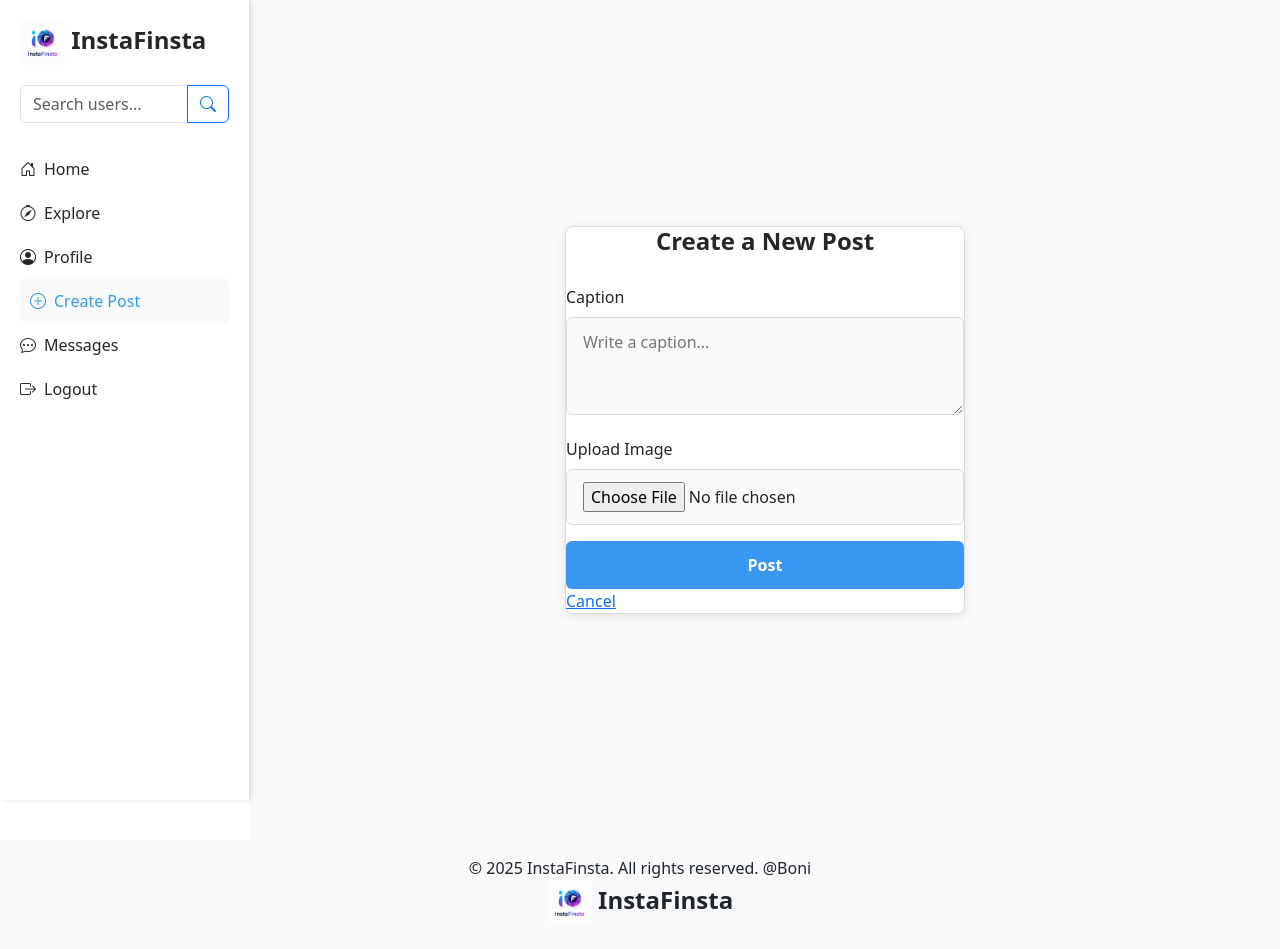
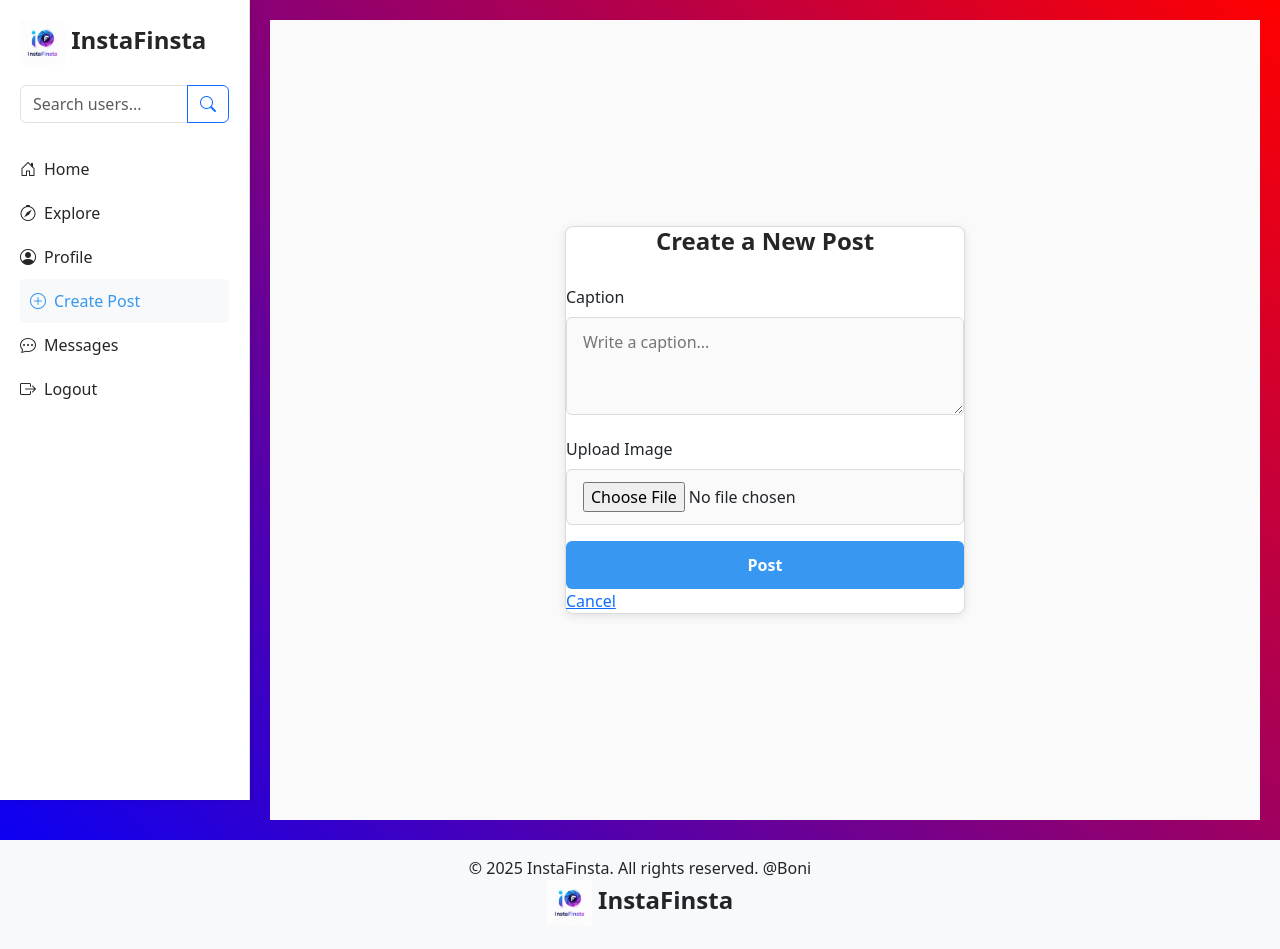
Before and after one commit to 1155-boni/network, a Django app: page /post/ in a window 1280 px wide. Run offline with Django 5.2, Linux system fonts and the light colour scheme; the visitor is signed in with stand-in values (Sample User, id 1); data that the repository does not hold is empty; some libraries are stand-ins or nearby versions.

Commit message:
Update body background with gradient and adjust main content background color

```diff
--- a/instafinsta/templates/base.html
+++ b/instafinsta/templates/base.html
@@ -16,6 +16,10 @@
 /* Global Styles */
 * {
   box-sizing: border-box;
+}
+
+body {
+  background: linear-gradient(45deg, #0000FF, #800080, #FF0000);
 }
 
 /* Sidebar Styling */
@@ -64,7 +68,7 @@
   margin-left: 250px;
   padding: 20px;
   min-height: 100vh;
-  background-color: #fafafa;
+  background-color: transparent;
 }
 
 /* Follow Button Styling */
```
